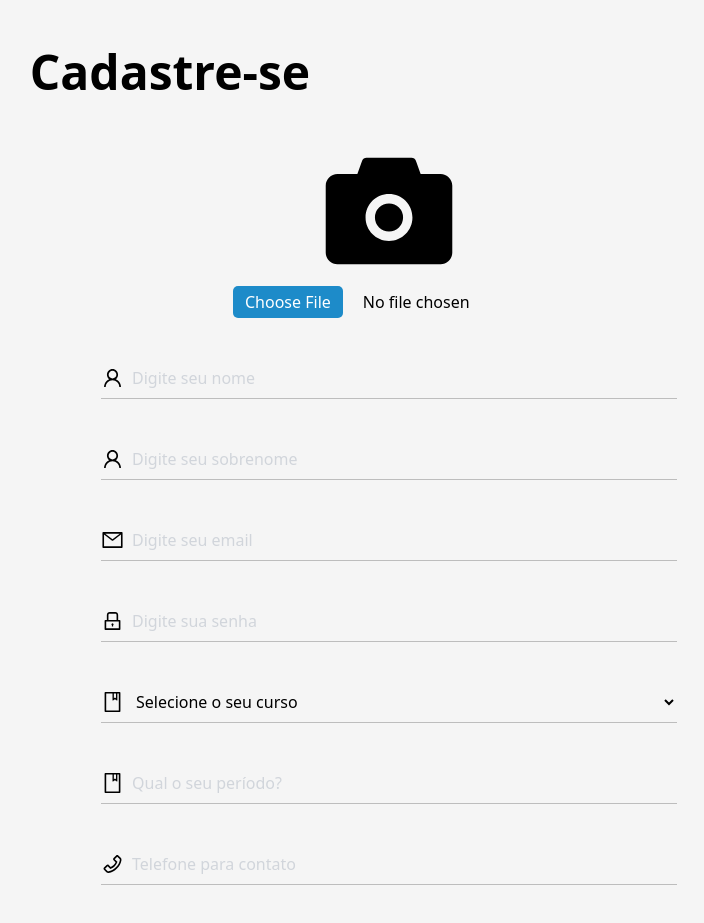
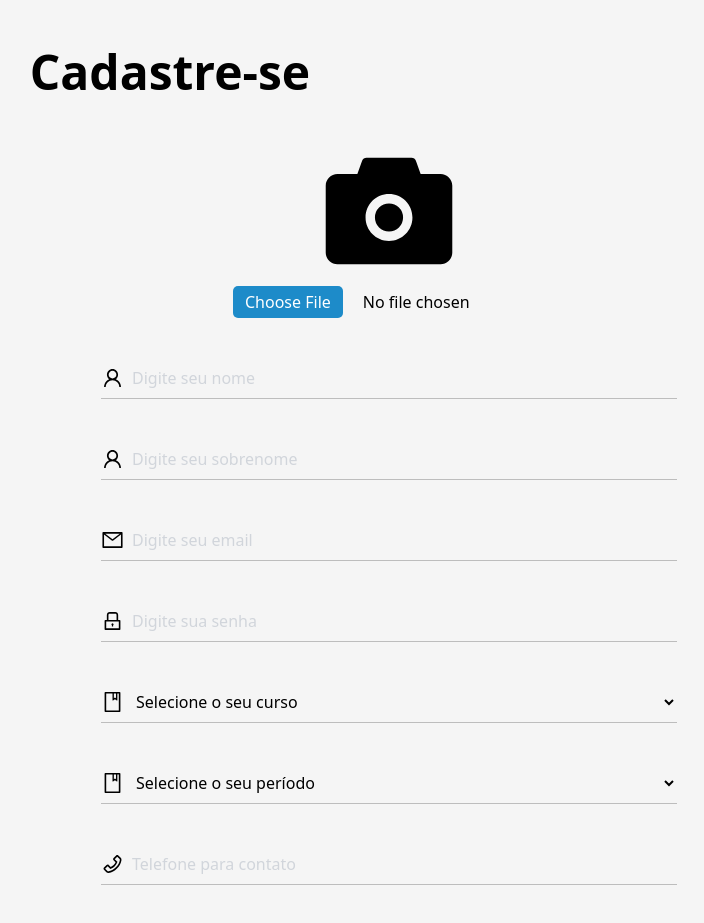
Before and after one commit to JoaoLucasCordeiro/achei-e_client, a React (Vite) app: page /register in a window 1280 px wide. Shown: the top 923 px of the page, without its empty margins (251-955 px from the left). Built offline with nearby package versions, Linux system fonts and the light colour scheme.

Commit message:
feat: user number in the posts

```diff
--- a/src/components/CardPost.tsx
+++ b/src/components/CardPost.tsx
@@ -1,5 +1,6 @@
 import React from "react";
-import defaultImage from "../../public/deafult-img-photo.svg"
+import defaultImage from "../../public/deafult-img-photo.svg";
+import { FaUser, FaWhatsapp, FaCalendarAlt } from "react-icons/fa"; // Importa os ícones necessários
 
 type CardPostProps = {
   imageUrl: string;
@@ -7,13 +8,14 @@ type CardPostProps = {
   title: string;
   description: string;
   lostBy: string;
+  phone: string; // Adiciona a definição de tipo para o telefone
   date: string;
   status: string;
   onClick: () => void;
 };
 
 const CardPost: React.FC<CardPostProps> = ({
-  imageUrl, altText, title, description, lostBy, date, status, onClick
+  imageUrl, altText, title, description, lostBy, phone, date, status, onClick
 }: CardPostProps) => {
   const handleImageError = (e: React.SyntheticEvent<HTMLImageElement>) => {
     e.currentTarget.src = defaultImage; // Define uma imagem padrão em caso de erro
@@ -39,14 +41,20 @@ const CardPost: React.FC<CardPostProps> = ({
       <div className="flex flex-col justify-center gap-3 w-full md:w-[70%] px-4 md:px-6">
         <h3 className="text-xl md:text-2xl text-[#1D8BC9] font-bold">{title}</h3>
         <p className="text-base md:text-lg text-black font-semibold max-w-full">{description}</p>
-        <div className="flex flex-col md:flex-row gap-2">
-          <p className="text-base md:text-lg text-black font-semibold">
-            Autor:{" "}
-            <span className="text-base md:text-lg text-[#1D8BC9] font-semibold">{lostBy}</span>
+        <div className="flex flex-col md:flex-row gap-2 items-center">
+          <p className="text-base text-black font-semibold flex items-center gap-2">
+            <FaUser className="text-[#1D8BC9]" />{" "}
+            <span className="text-base text-[#1D8BC9] font-semibold">{lostBy}</span>
           </p>
-          <p className="text-base md:text-lg text-black font-semibold">
-            Data:{" "}
-            <span className="text-base md:text-lg text-[#1D8BC9] font-semibold">{date}</span>{" "}
+          <p className="text-base text-black font-semibold flex items-center gap-2">
+          <a href={`https://wa.me/55${phone}`} target="_blank" className="flex items-center gap-1">
+            <FaWhatsapp className="text-[#1D8BC9]" />{" "}
+            <span className="text-base text-[#1D8BC9] font-semibold">{phone}</span>
+          </a>
+          </p>
+          <p className="text-base text-black font-semibold flex items-center gap-2">
+            <FaCalendarAlt className="text-[#1D8BC9]" />{" "}
+            <span className="text-base text-[#1D8BC9] font-semibold">{date}</span>{" "}
           </p>
         </div>
         <span className={`text-base md:text-lg font-extrabold ${statusColor}`}>{status}</span>
--- a/src/routes/Register.tsx
+++ b/src/routes/Register.tsx
@@ -192,15 +192,25 @@ const Register = () => {
           </div>
 
           <div className="flex items-center border-b-[1px] border-[#bdbdbd] w-full">
-            <AiOutlineBook size={24} />
-            <input
-              type="text"
-              className="w-full outline-none bg-transparent placeholder:text-gray-300 p-2"
-              placeholder="Qual o seu período?"
-              value={periodo}
-              onChange={(e) => setPeriodo(e.target.value)}
-            />
-          </div>
+  <AiOutlineBook size={24} />
+  <select
+    className="w-full outline-none bg-transparent placeholder:text-gray-300 p-2"
+    value={periodo}
+    onChange={(e) => setPeriodo(e.target.value)}
+  >
+    <option value="">Selecione o seu período</option>
+    <option value="PRIMEIRO">Primeiro</option>
+    <option value="SEGUNDO">Segundo</option>
+    <option value="TERCEIRO">Terceiro</option>
+    <option value="QUARTO">Quarto</option>
+    <option value="QUINTO">Quinto</option>
+    <option value="SEXTO">Sexto</option>
+    <option value="SETIMO">Sétimo</option>
+    <option value="OITAVO">Oitavo</option>
+    <option value="NONO">Nono</option>
+    <option value="DECIMO">Décimo</option>
+  </select>
+</div>
 
           <div className="flex items-center border-b-[1px] border-[#bdbdbd] w-full">
             <AiOutlinePhone size={24} />
```
Also changed, not shown: src/routes/Home.tsx (+22 -12 lines).
